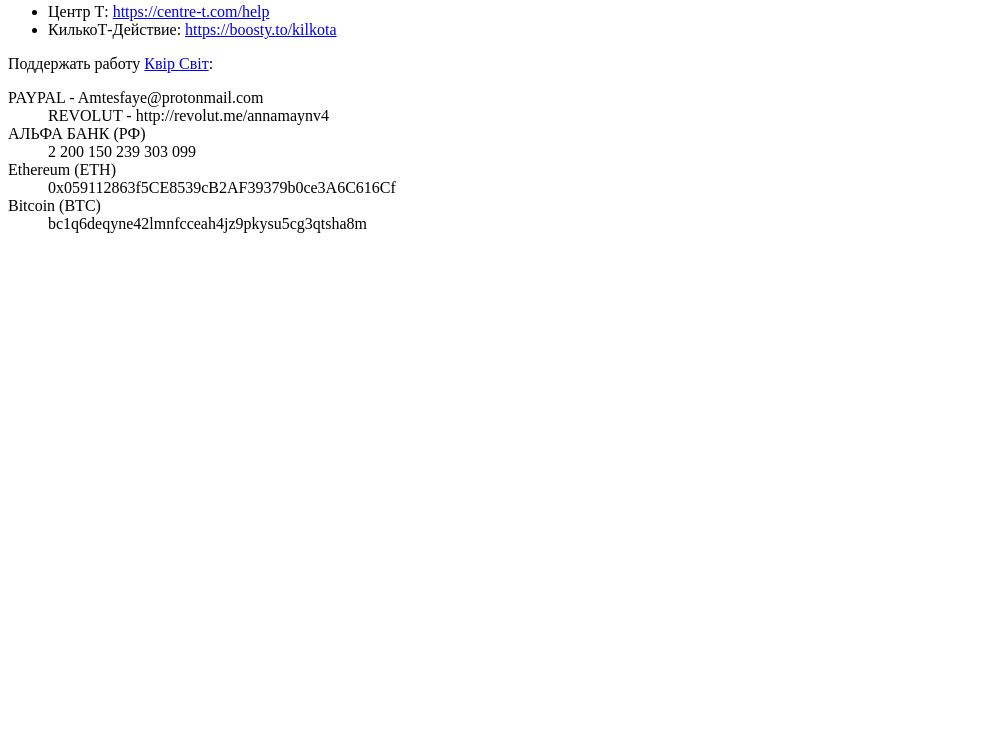
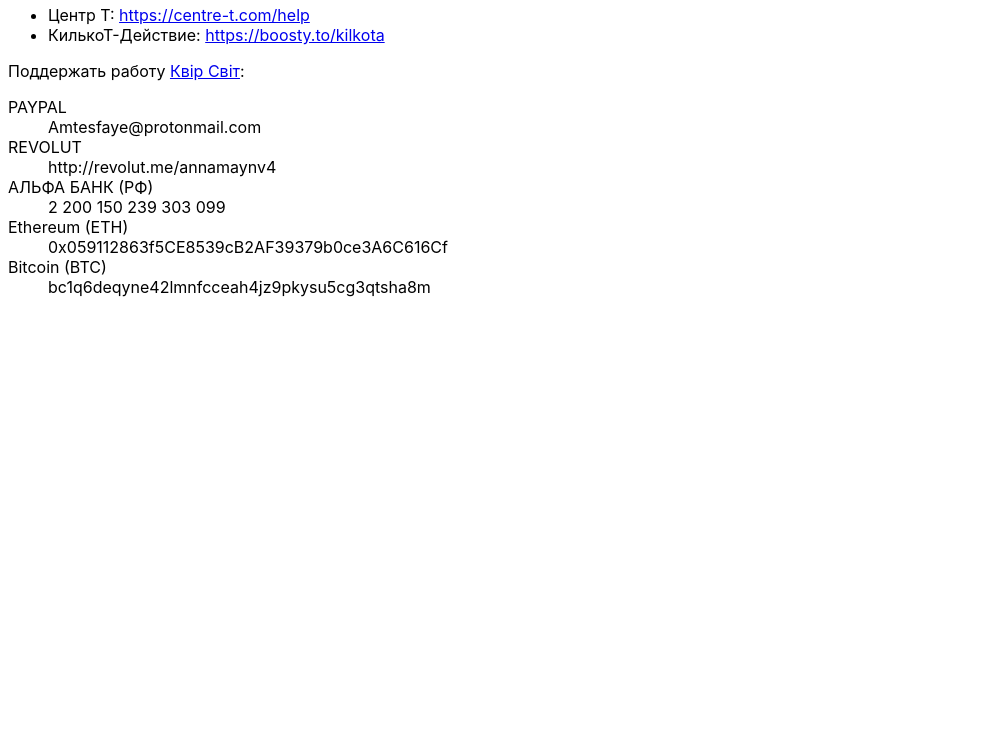
Before and after one commit to quilin/lgbtqia-in-russia-help, a plain HTML site: page index.html in a window 1280 px wide. Shown: the part 63-800 px from the top of the page, without its empty margins (0-1005 px from the left). Drawn offline with Linux system fonts and the light colour scheme.

Commit message:
Update index.html font-family changed

```diff
--- a/index.html
+++ b/index.html
@@ -1,3 +1,7 @@
+<style>
+  body { font-family: -apple-system,BlinkMacSystemFont,"Segoe UI","Noto Sans",Helvetica,Arial,sans-serif,"Apple Color Emoji","Segoe UI Emoji"; }
+</style>
+
 <h1>Ссылки на организации помогающие LGBTQ+ людям в рф</h1>
 
 <ul>
@@ -8,12 +12,9 @@
 <article>
   Поддержать работу <a href="https://twitter.com/QueerSvit">Квiр Свiт</a>:<br />
   <dl>
-    <dt>PAYPAL - Amtesfaye@protonmail.com</dt>
-    <dd>REVOLUT - http://revolut.me/annamaynv4</dd>
-    <dt>АЛЬФА БАНК (РФ)</dt>
-    <dd>2 200 150 239 303 099</dd>
-    <dt>Ethereum (ETH)</dt>
-    <dd>0x059112863f5CE8539cB2AF39379b0ce3A6C616Cf</dd>
-    <dt>Bitcoin (BTC)</dt>
-    <dd>bc1q6deqyne42lmnfcceah4jz9pkysu5cg3qtsha8m</dd>
+    <dt>PAYPAL</dt><dd>Amtesfaye@protonmail.com</dd>
+    <dt>REVOLUT</dt><dd>http://revolut.me/annamaynv4</dd>
+    <dt>АЛЬФА БАНК (РФ)</dt><dd>2 200 150 239 303 099</dd>
+    <dt>Ethereum (ETH)</dt><dd>0x059112863f5CE8539cB2AF39379b0ce3A6C616Cf</dd>
+    <dt>Bitcoin (BTC)</dt><dd>bc1q6deqyne42lmnfcceah4jz9pkysu5cg3qtsha8m</dd>
 </article>
```
